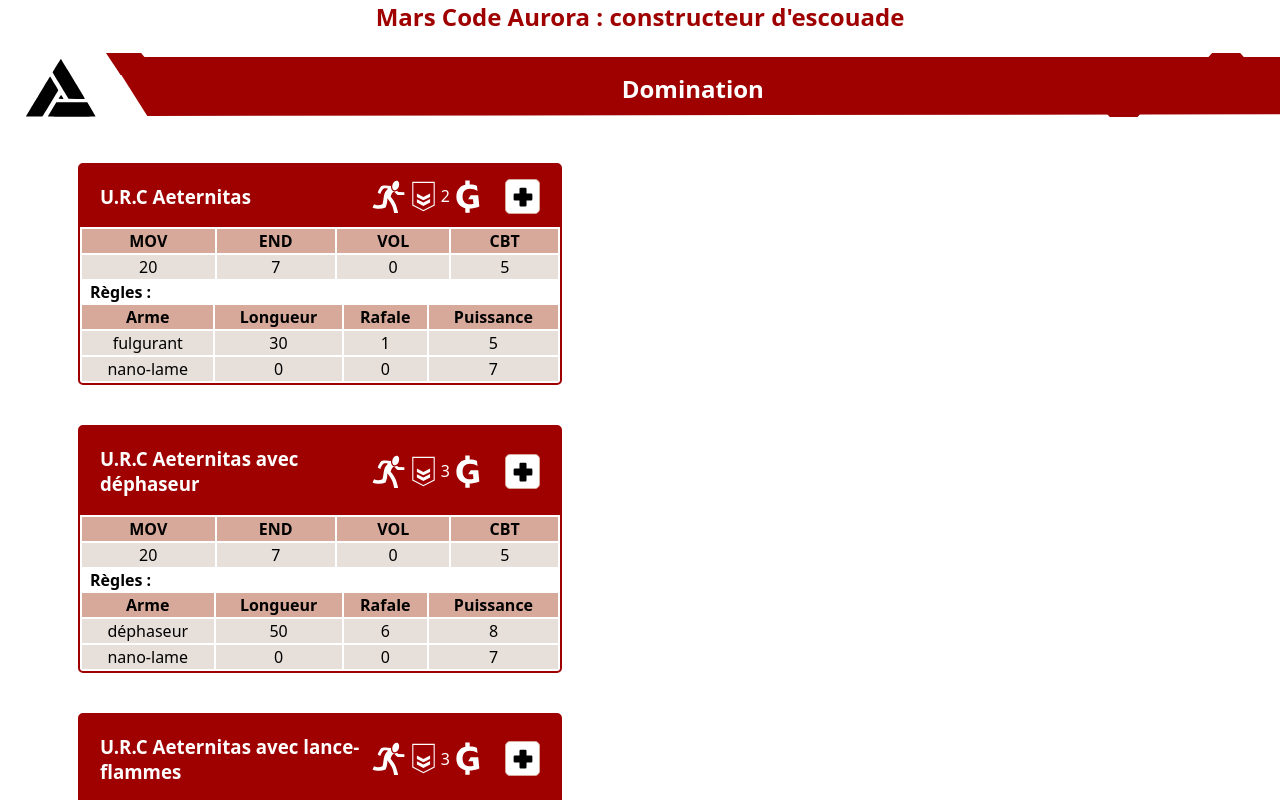
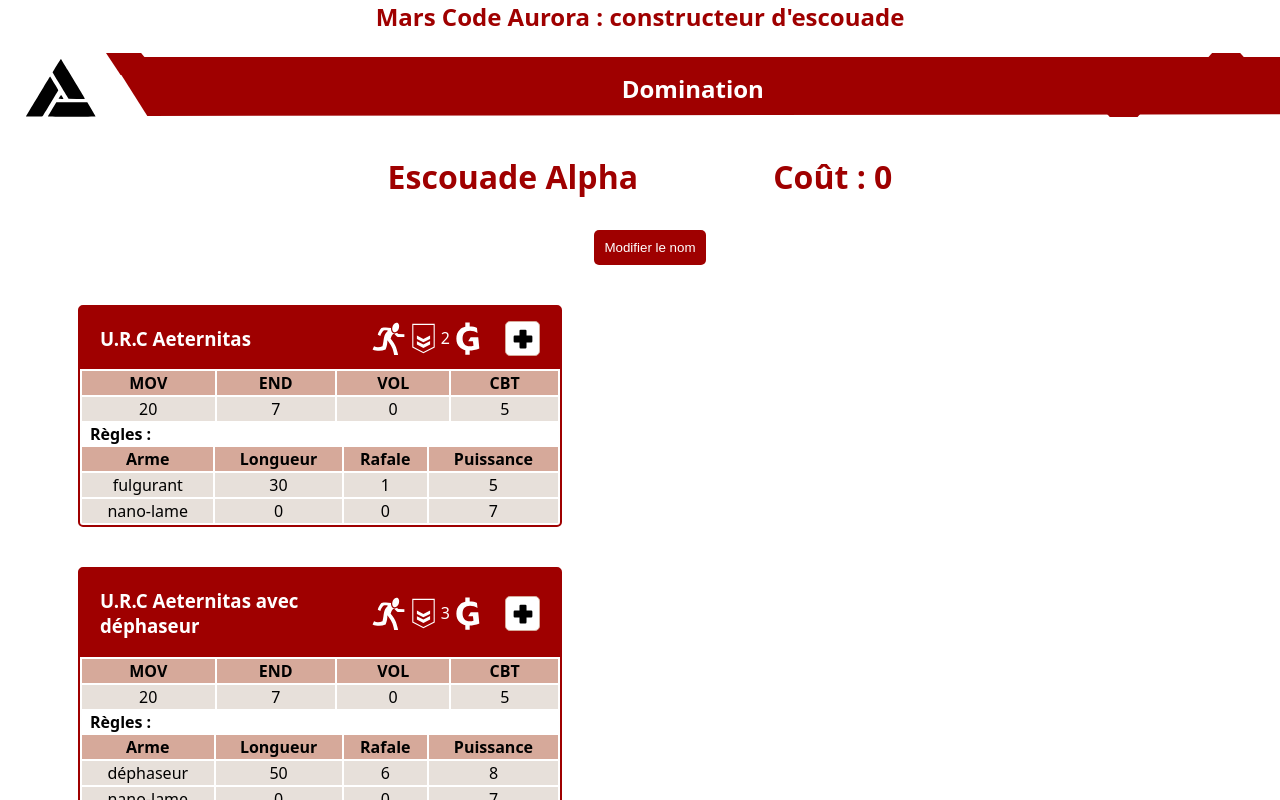
Before and after one commit to Jouvain/MCA_AB_VueJS, a Vue app: page /squad/Domination in a window 1280 px wide. Shown: the top 800 px of the page. Built offline with nearby package versions, Linux system fonts and the light colour scheme; the HTML template or start-up script is replaced by a standard one.

Commit message:
feat : display & edit Squad Name and cost

```diff
--- /dev/null
+++ b/src/components/Resume.vue
@@ -0,0 +1,75 @@
+<script setup>
+    import { defineModel, defineProps, toRefs, ref } from 'vue'
+
+    const squadNameModel = defineModel('squadName', { type: String, default: '' })
+
+    const props = defineProps({
+        squadCost: { type: Number, default: 0 }
+    })
+    const { squadCost } = toRefs(props)
+
+    const isEditing = ref(false);
+
+</script>
+
+<template>
+    <div class="resume">
+        <div class="resume_display">
+            <h2 class="resume_title">{{ squadNameModel }}</h2>
+            <p class="resume_text">Coût : {{ squadCost }}</p>
+        </div>
+        <button @click="isEditing = !isEditing" class="resume_btn">Modifier le nom</button>
+        <div class="resume_edition">
+            <form v-if="isEditing" @submit.prevent class="resume_form">
+                <label class="resume_label">Nom de l'escouade : </label>
+                <input type="text" v-model="squadNameModel" class="resume_input"/>
+            </form>
+        </div>
+
+    </div>
+</template>
+
+<style scoped lang="scss">
+    @use "../assets/style/variables.scss" as *;
+
+    .resume {
+        display: flex;
+        flex-direction: column;
+        align-items: center;
+        &_title {
+            color: $color--mca-red;
+            font-weight: bold;
+            font-size:xx-large
+        }
+        &_form {
+            margin-top: $spacing;
+        }
+        &_btn {
+            background-color: $color--mca-red;
+            color: $color--light;
+            padding: 10px;
+            position: relative;
+            border: none;
+            cursor: pointer;
+            border-radius: 5px;
+            margin-left: $spacing;
+        }
+        &_text {
+            color: $color--mca-red;
+            font-weight: bold;
+            font-size:xx-large
+        }
+        &_display {
+            display: flex;
+            align-items: center;
+            flex-direction: row;
+            justify-content: space-around;
+            width: 50%;
+        }
+        &_edition {
+            display: flex;
+            flex-direction: column;
+            justify-content: space-around;
+        }
+    }
+</style>
--- a/src/views/Squad.vue
+++ b/src/views/Squad.vue
@@ -4,13 +4,14 @@
     import { useRoute } from "vue-router";
     import { ref, computed } from "vue";
     import dataFactions from "../assets/armyBook.json";
+import Resume from "../components/Resume.vue";
 
     const route = useRoute();
     const currentSlug = route.params.slug;
     const faction = dataFactions.factions.find(f => f.name === currentSlug);
 
     const squad = ref({
-        name: '',
+        name: 'Escouade anonyme',
         mode: 'STANDARD',
         profiles: []
     })
@@ -31,13 +32,22 @@
         profile.grade = 0;
         profile.specialRoles = [];
     }
+    function modifySquadname(newName) {
+        squad.value.name = newName;
+    }
 
+    const squadName = ref('Escouade Alpha')
+    const squadCost = ref(0)
 
 
 </script>
 
 <template>
     <Header :title="faction ? faction.name : 'Faction inconnue'"></Header>
+
+    <Resume v-model:squadName="squadName" :squad-cost="totalCost" />
+
+
     <section class="panels">
         <div class="panels_wrapper">
             <div v-for="(profile, i) in faction.profiles" :key="i" class="gallery_block">
```
